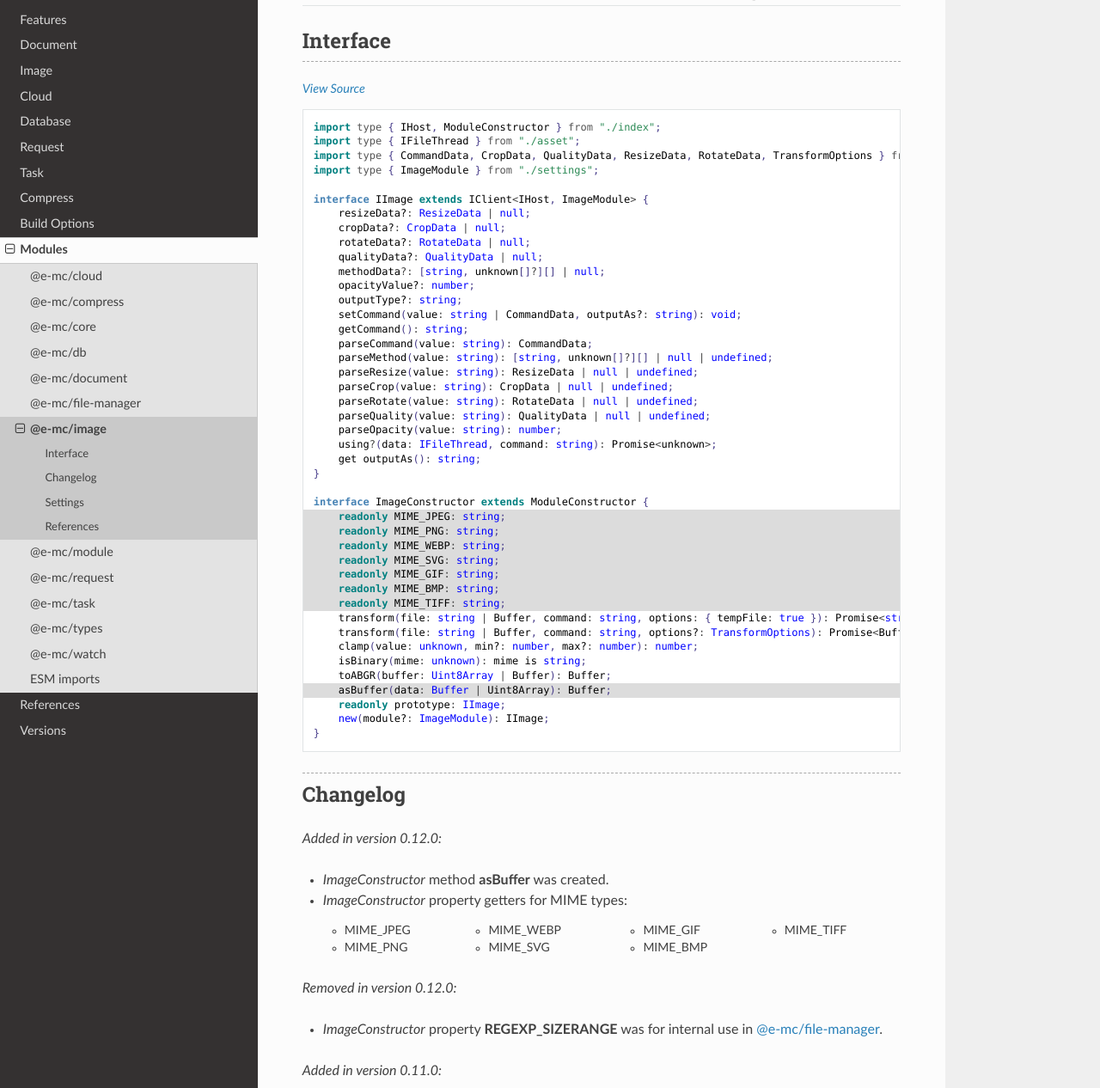
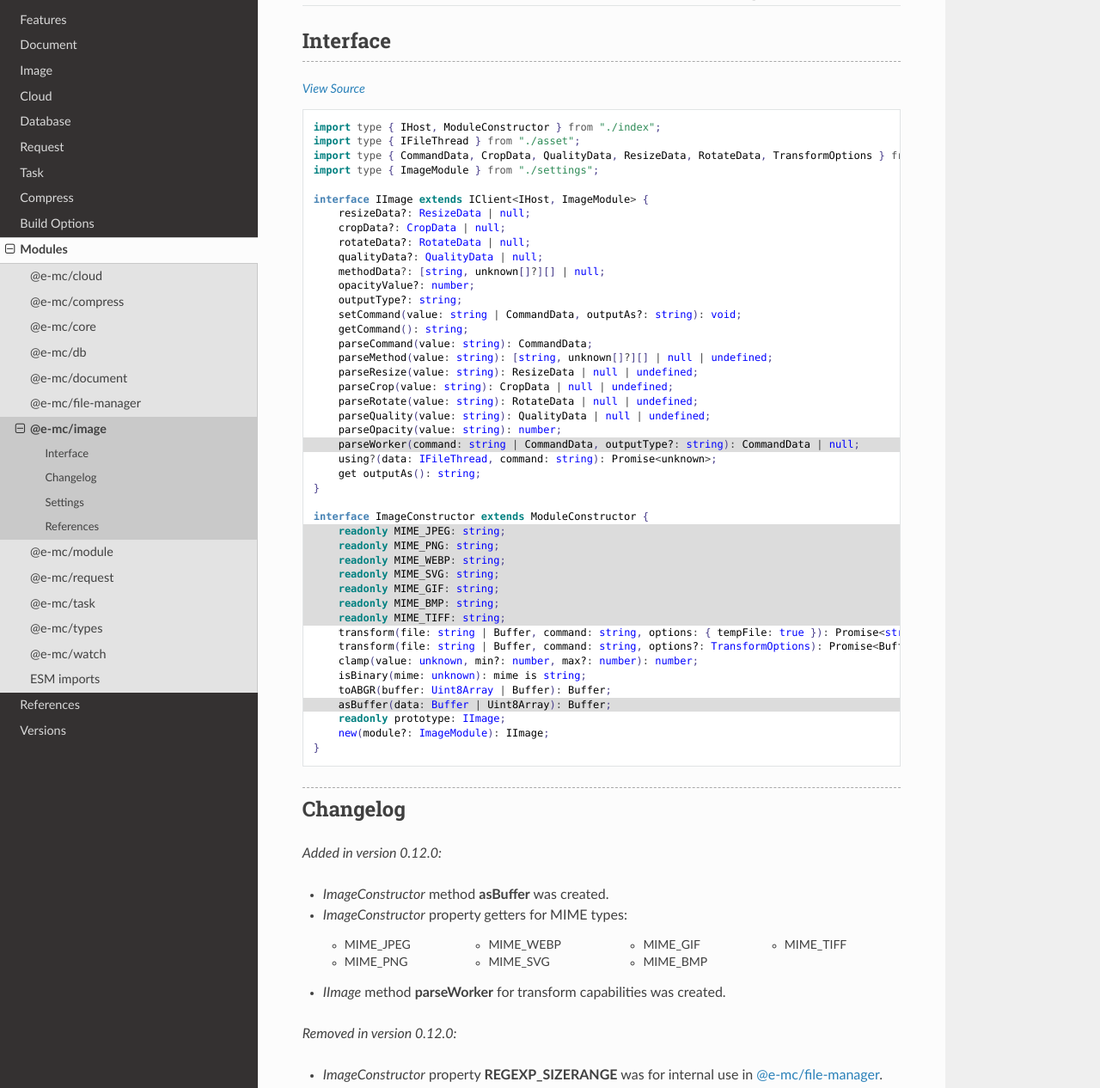
Before and after one commit to anpham6/chrome-docs, a Sphinx documentation site: the page built from source/modules/image.rst, in a window 1280 px wide and 1400 px high, cut to the strip 134-1400 px from the top of the window. Shown: the whole strip at 86% size. Built offline with Sphinx 7.4.7 and the Read the Docs theme 3.1.0, drawn with Linux system fonts in a browser that asks for light colours.

```diff
--- a/source/db/mariadb.rst
+++ b/source/db/mariadb.rst
@@ -117,7 +117,7 @@ Example usage
 .. versionadded:: 0.8.0
 
   - *DbPool* static property **CACHE_UNUSED** through :target:`@pi-r/mariadb/client/pool` as :alt:`keyof PoolConfig` was implemented.
-  - *SecureContextOptions* (:alt:`NodeJS.tls`) property **ca** with Amazon RDS CA [#]_ cert for *host* :alt:`rds.amazonaws.com` is attached when installed.
+  - *SecureContextOptions* :alt:`(NodeJS.tls)` property **ca** with Amazon RDS CA [#]_ cert for *host* :alt:`rds.amazonaws.com` is attached when installed.
 
 .. versionadded:: 0.6.2
 
--- a/source/modules/image.rst
+++ b/source/modules/image.rst
@@ -33,6 +33,7 @@ Interface
       parseRotate(value: string): RotateData | null | undefined;
       parseQuality(value: string): QualityData | null | undefined;
       parseOpacity(value: string): number;
+      parseWorker(command: string | CommandData, outputType?: string): CommandData | null;
       using?(data: IFileThread, command: string): Promise<unknown>;
       get outputAs(): string;
   }
@@ -73,6 +74,7 @@ Changelog
       - MIME_GIF
       - MIME_BMP
       - MIME_TIFF
+  - *IImage* method **parseWorker** for transform capabilities was created.
 
 .. versionremoved:: 0.12.0
 
```
Also changed, not shown: other parts of source/modules/image.rst (+1 -1 lines), source/db/postgres.rst (+5 -2 lines).
